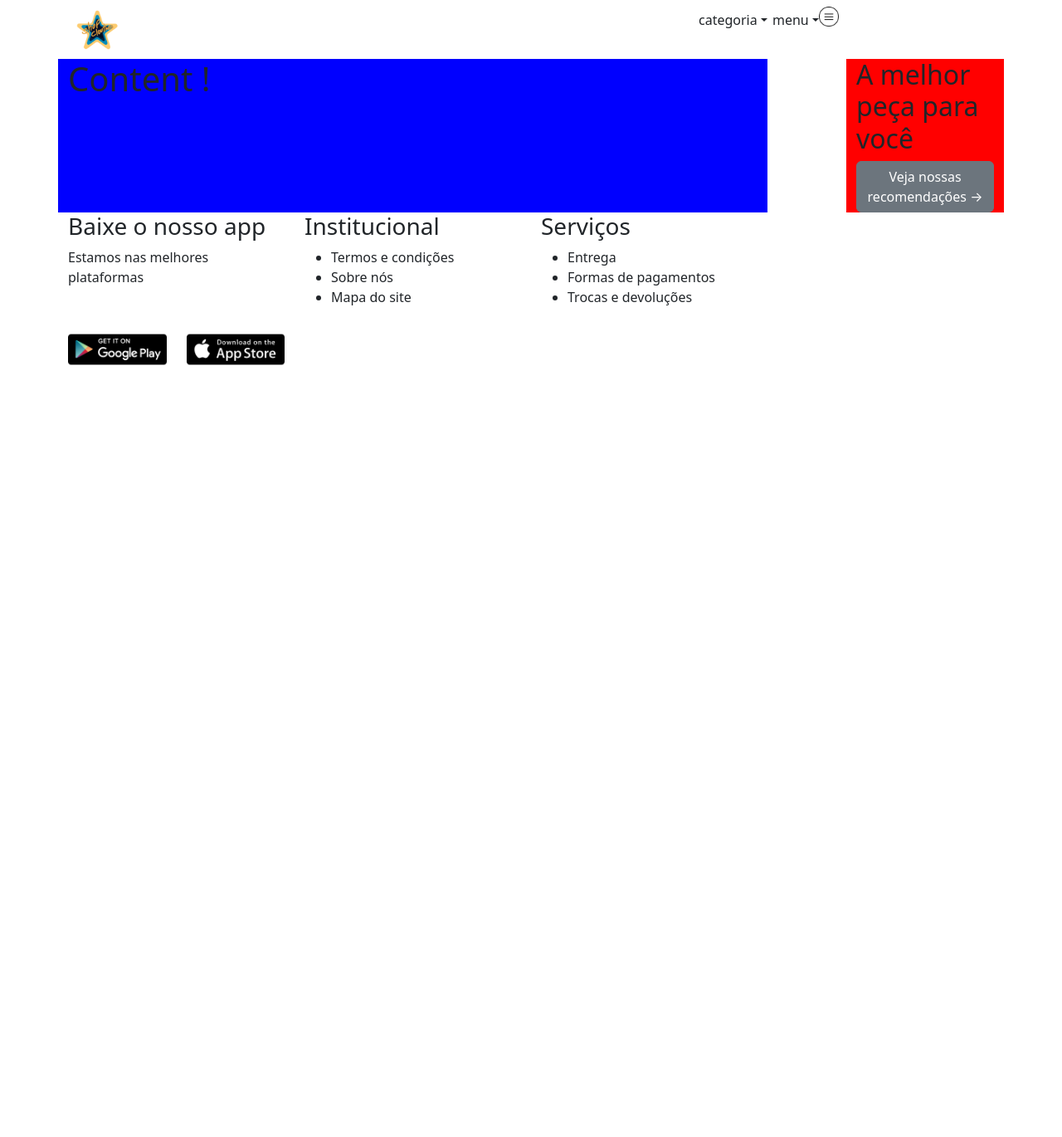
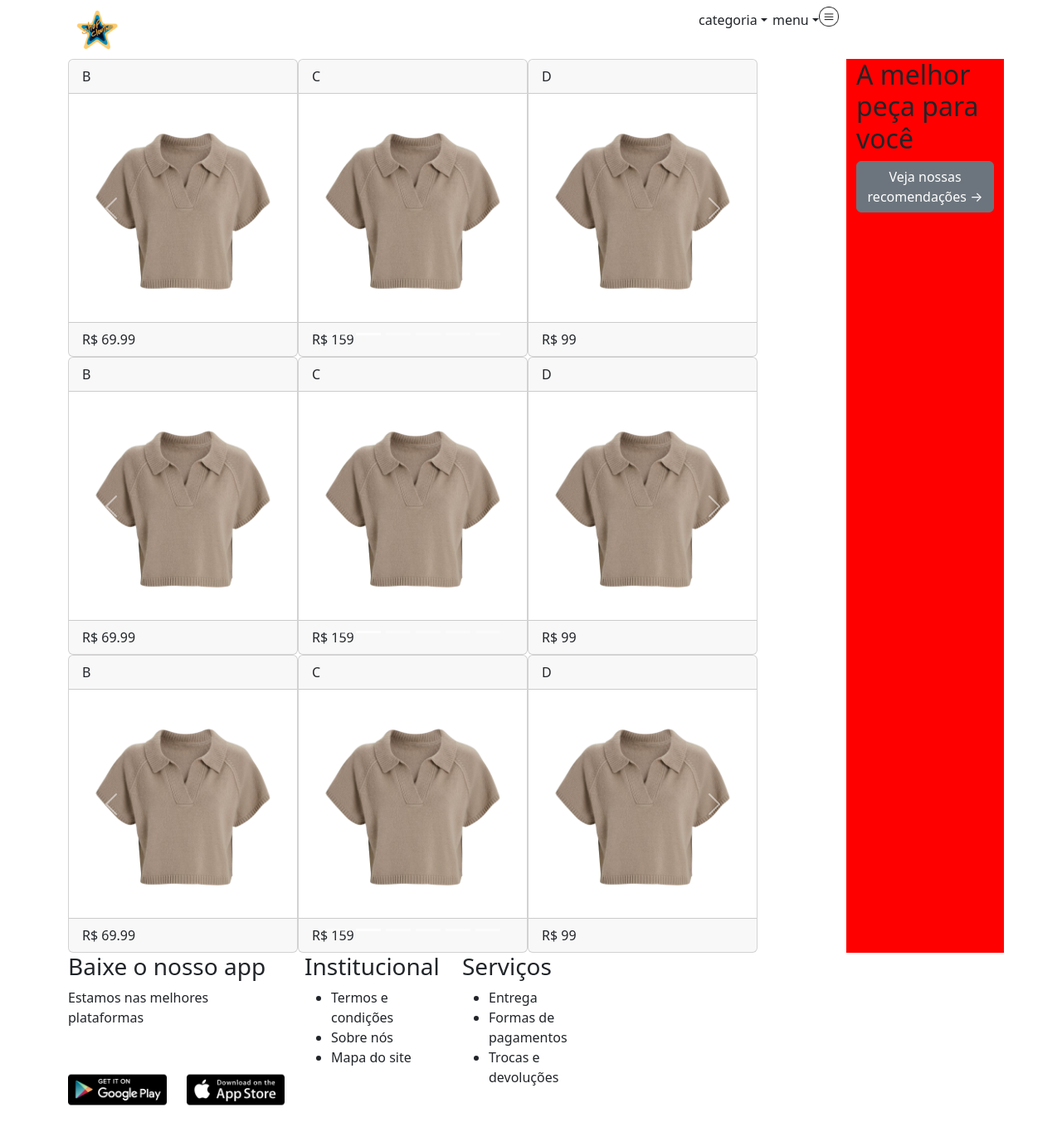
Before and after one commit to maurilio-oliver/aps7, a React (Vite) app: page /home in a window 1280 px wide. Shown: the whole page at 83% size. Before the commit the page ends 800 px from the top, so only its background shows below. Built offline with nearby package versions, Linux system fonts and the light colour scheme.

Commit message:
update components lib

```diff
--- a/src/components/config/routes.jsx
+++ b/src/components/config/routes.jsx
@@ -8,6 +8,7 @@ var RoutesPath = () => {
     return (<BrowserRouter>
         <Routes>
             <Route path={"/home"} element={ <HomePage/> }/>
+            <Route path={"/*"} element={ <HomePage/> }/>
             <Route path={"/home/cadastro"} element={<SingonComponent/>}/>
             <Route path={"/home/entrar"}/>
             <Route path={"/produto/:id"} element={<ProductComponent/>}/>
--- a/src/components/container/footer-component.jsx
+++ b/src/components/container/footer-component.jsx
@@ -11,7 +11,7 @@ let FooterComponent = () => {
                         <p>Estamos nas melhores plataformas</p>
                         </Row>
                             <Row sm={4}>
-                                <Col sm={6}>
+                                <Col sm={6  }>
                             <Image width={"100%"} src="/src/img/google-play.png" alt="" />
                                 </Col>
                                 <Col sm={6}>
@@ -21,7 +21,7 @@ let FooterComponent = () => {
 
 
                 </Col>
-                <Col sm={3}>
+                <Col sm={2}>
                     <div className="rodape-2">
                         <h3>Institucional</h3>
                         <ul>
@@ -31,7 +31,7 @@ let FooterComponent = () => {
                         </ul>
                     </div>
                 </Col>
-                <Col sm={3}>
+                <Col sm={2}>
                     <div className="rodape-3">
                         <h3>Serviços</h3>
                         <ul>
--- a/src/components/container/header-component.jsx
+++ b/src/components/container/header-component.jsx
@@ -1,4 +1,5 @@
 import {Col, Container, FigureImage, Image, Navbar, NavDropdown, NavLink, Row} from "react-bootstrap";
+import {Link} from "react-router-dom";
 
 
 const HeaderComponent = () => {
@@ -6,8 +7,9 @@ const HeaderComponent = () => {
 
         <Row>
             <Col sm={1}>
-
+                <Link to={"/home"}>
                 <Image src="/src/img/icon.png" alt="lojatcc" width={"100%"}/>
+                </Link>
 
             </Col>
             <Col sm={7}/>
--- a/src/components/container/home-page.jsx
+++ b/src/components/container/home-page.jsx
@@ -1,16 +1,119 @@
 import HeaderComponent from "./header-component.jsx";
 import FooterComponent from "./footer-component.jsx";
 
-import {Container, Row, Col, Button} from "react-bootstrap";
+import {Container, Row, Col, Button, Carousel, Card, CardImg} from "react-bootstrap";
+import {useEffect, useState} from "react";
+import ProductService from "../../service/product-service.js";
+
+function loadProducts(setState, state) {
+
+    ProductService.getRecommender([]).then( response => {
+
+        setState({...state, products:response})
+
+
+    })
+}
 
 function HomePage() {
+    let [state, setState] = useState({index:0})
+    if (state.products === undefined) {
+        loadProducts(setState, state)
+    }
+    // useEffect(() => {
+    //
+    //     //loadProducts(setState, state)
+    //
+    //
+    // },[state.products])
+    console.log(state)
     return (<Container>
             <Row>
             <HeaderComponent/>
             </Row>
                 <Row>
-                    <Col md={9} style={{background:"blue"}}>
-                        <h1>Content !</h1>
+                    <Col md={9}>
+                        <Row>
+                        <Carousel slide={false}
+                                  onSelect={(e) => {
+                                      let index = ((state.products.length - 3) >= e) ? e : 0
+                                      setState({...state, index:index})
+
+                                  }}
+                                  activeIndex={state.index}
+                                  inlist={state.products}
+                        >
+                            {state.products && state.products.map((product, index) => {
+                                return (
+                                    <Carousel.Item key={index}>
+                                        <div className="d-flex justify-content-between">
+                                            {state.products.slice(state.index, state.index + 3).map((product, idx) => (
+                                                <Card key={idx}>
+                                                    <Card.Header>{product.name}</Card.Header>
+                                                    <Card.Body><CardImg sizes={"small"} src={product.imagePath} /></Card.Body>
+                                                    <Card.Footer>R$ {product.price}</Card.Footer>
+                                                </Card>
+                                            ))}
+                                        </div>
+                                    </Carousel.Item>
+                                )
+                            })}
+                        </Carousel>
+                        </Row>
+                        <Row>
+                            <Carousel slide={false}
+                                      onSelect={(e) => {
+                                          let index = ((state.products.length - 3) >= e) ? e : 0
+                                          setState({...state, index:index})
+
+                                      }}
+                                      activeIndex={state.index}
+                                      inlist={state.products}
+                            >
+                                {state.products && state.products.map((product, index) => {
+                                    return (
+                                        <Carousel.Item key={index}>
+                                            <div className="d-flex justify-content-between">
+                                                {state.products.slice(state.index, state.index + 3).map((product, idx) => (
+                                                    <Card key={idx}>
+                                                        <Card.Header>{product.name}</Card.Header>
+                                                        <Card.Body><CardImg sizes={"small"} src={product.imagePath} /></Card.Body>
+                                                        <Card.Footer>R$ {product.price}</Card.Footer>
+                                                    </Card>
+                                                ))}
+                                            </div>
+                                        </Carousel.Item>
+                                    )
+                                })}
+                            </Carousel>
+                        </Row>
+                        <Row>
+                            <Carousel slide={false}
+                                      onSelect={(e) => {
+                                          let index = ((state.products.length - 3) >= e) ? e : 0
+                                          setState({...state, index:index})
+
+                                      }}
+                                      activeIndex={state.index}
+                                      inlist={state.products}
+                            >
+                                {state.products && state.products.map((product, index) => {
+                                    return (
+                                        <Carousel.Item key={index}>
+                                            <div className="d-flex justify-content-between">
+                                                {state.products.slice(state.index, state.index + 3).map((product, idx) => (
+                                                    <Card key={idx}>
+                                                        <Card.Header>{product.name}</Card.Header>
+                                                        <Card.Body><CardImg sizes={"small"} src={product.imagePath} /></Card.Body>
+                                                        <Card.Footer>R$ {product.price}</Card.Footer>
+                                                    </Card>
+                                                ))}
+                                            </div>
+                                        </Carousel.Item>
+                                    )
+                                })}
+                            </Carousel>
+                        </Row>
                     </Col>
                     <Col md={1}/>
                     <Col md={2} style={{background:"red"}}>
```
